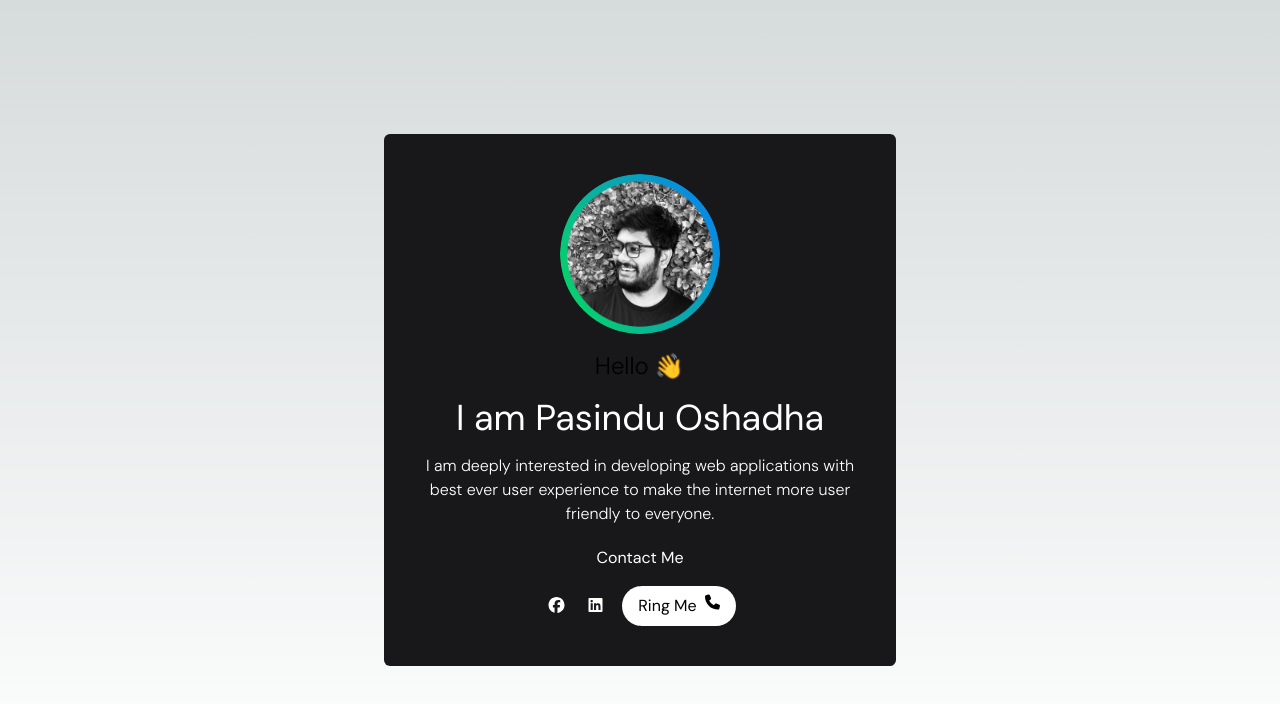
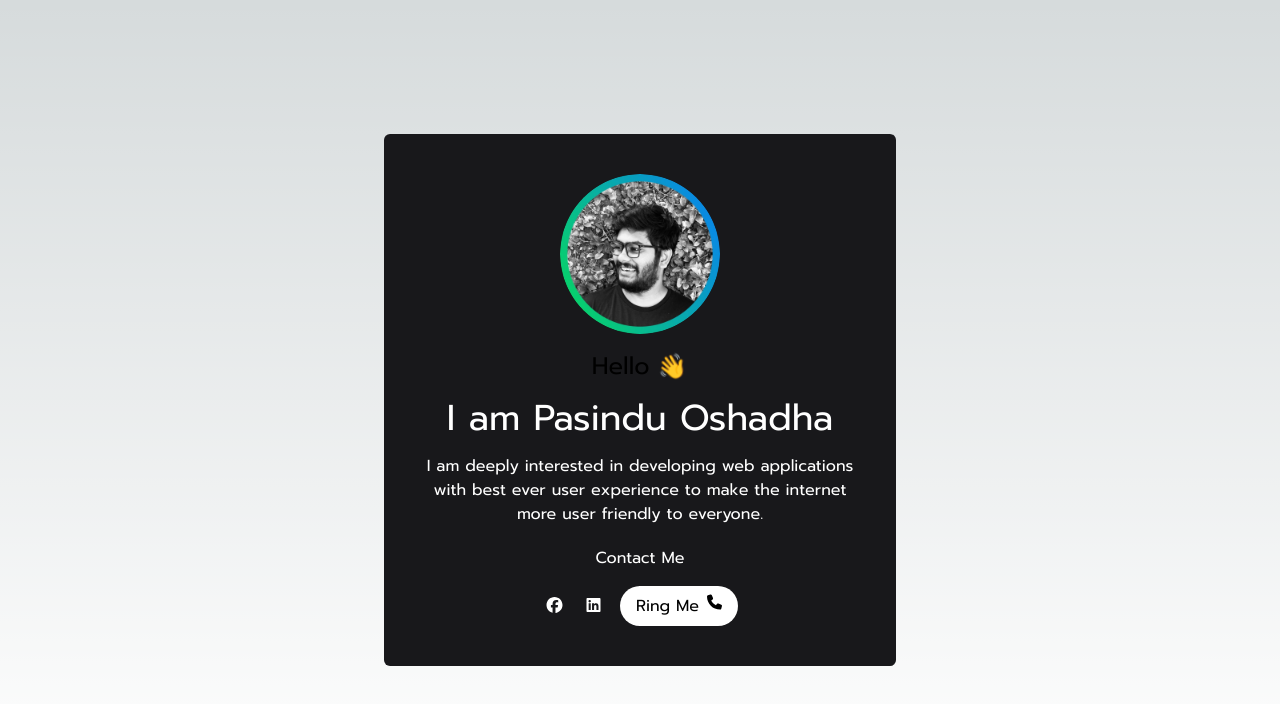
Before and after one commit to PasinduOshadha/next-portfolio, a Next.js app: page / in a window 1280 px wide. Shown: the top 704 px of the page. Built offline with nearby package versions, Linux system fonts and the light colour scheme.

Commit message:
font family changed

```diff
--- a/app/layout.js
+++ b/app/layout.js
@@ -1,12 +1,17 @@
-import { DM_Sans } from 'next/font/google'
+import { Prompt } from 'next/font/google'
 import './globals.css'
+import { SpeedInsights } from "@vercel/speed-insights/next"
+// const inter = Inter({ subsets: ['latin'] })
+// const dm_sans = DM_Sans({
+//   // weight: '400',
+//   subsets: ['latin']
+// })
 
-// const inter = Inter({ subsets: ['latin'] })
-const dm_sans = DM_Sans({
-  // weight: '400',
+
+const prompt = Prompt({
+  weight: '400',
   subsets: ['latin']
 })
-
 export const metadata = {
   metadataBase: new URL('https://www.pasinduoshadha.com'),
   title: 'Pasindu Oshadha',
@@ -25,8 +30,9 @@
 export default function RootLayout({ children }) {
   return (
     <html lang="en">
-      <body className={dm_sans.className}>
+      <body className={prompt.className}>
         {children}
+        <SpeedInsights/>
         </body>
     </html>
   )
--- a/package.json
+++ b/package.json
@@ -14,6 +14,7 @@
     "@fortawesome/free-regular-svg-icons": "^6.4.2",
     "@fortawesome/free-solid-svg-icons": "^6.4.2",
     "@fortawesome/react-fontawesome": "^0.2.0",
+    "@vercel/speed-insights": "^1.0.2",
     "next": "14.0.3",
     "react": "^18",
     "react-dom": "^18",
```
Also changed, not shown: 1 other file (tests, documents, lock files or other folders).
